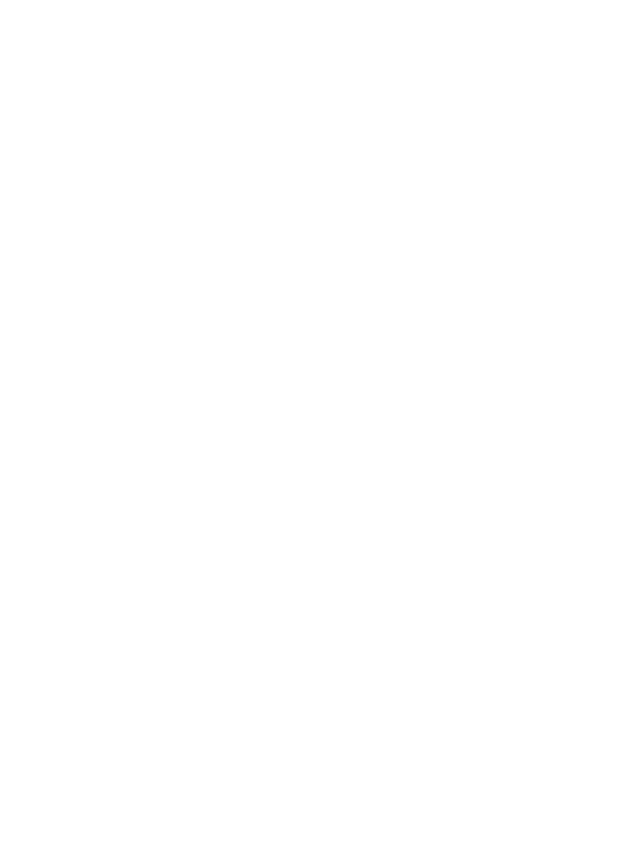
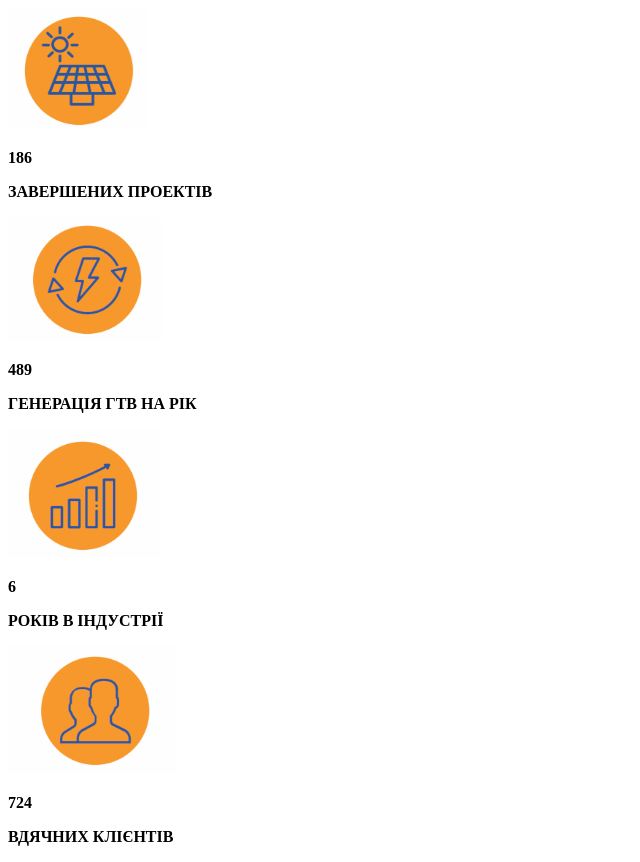
Before and after one commit to YershovaOlga/greenTeam, a plain HTML site: page index.html in a window 1280 px wide. Shown: the whole page, without its empty margins (0-640 px from the left). Before the commit the page ends 800 px from the top, so only its background shows below. Drawn offline with Linux system fonts and the light colour scheme.

Commit message:
Section+

```diff
--- a/index.html
+++ b/index.html
@@ -16,7 +16,26 @@
     <!-- /SECTION 2 -->
 
     <!-- SECTION 3 -->
-
+<div>
+    <img src="./img/Screenshot_3.png" alt="">
+    <p><b>186</b></p>
+    <p><b>ЗАВЕРШЕНИХ ПРОЕКТІВ</b></p>
+</div>
+<div>
+    <img src="./img/Screenshot_4.png" alt="">
+    <p><b>489</b></p>
+    <p><b>ГЕНЕРАЦІЯ ГТВ НА РІК</b></p>
+</div>
+<div>
+    <img src="./img/Screenshot_5.png" alt="">
+    <p><b>6</b></p>
+    <p> <b>РОКІВ В ІНДУСТРІЇ</b> </p>
+</div>
+<div>
+    <img src="./img/Screenshot_6.png" alt="">
+    <p><b>724</b></p>
+    <p><b>ВДЯЧНИХ КЛІЄНТІВ</b></p>
+</div>
     <!-- /SECTION 3 -->
 
     <!-- SECTION 4 -->
```
Also changed, not shown: img/Screenshot_3.png (added), img/Screenshot_4.png (added), img/Screenshot_5.png (added), img/Screenshot_6.png (added).
